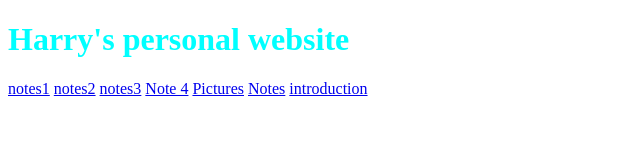
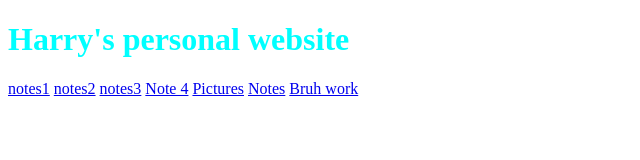
Before and after one commit to Badrobot1123/Badrobot1123.github.io, a plain HTML site: page index.html in a window 1280 px wide. Shown: the full height of the page, 0-640 px from the left. Drawn offline with Linux system fonts and the light colour scheme.

Commit message:
PLS WORK

```diff
--- a/index.html
+++ b/index.html
@@ -14,7 +14,7 @@
             <a href="html.Note4.html">Note 4</a>
             <a href="pictures.html">Pictures</a>
             <a href="html.notesites.html">Notes</a>
-            <a href="file:///C:/Users/korea/OneDrive/Desktop/Badrobot1123.github.io/index.html">introduction</a>
+            <a href="introduction.html">Bruh work</a>
         </nav>
      </body>
 </html>
```
Also changed, not shown: notes.html (added).
